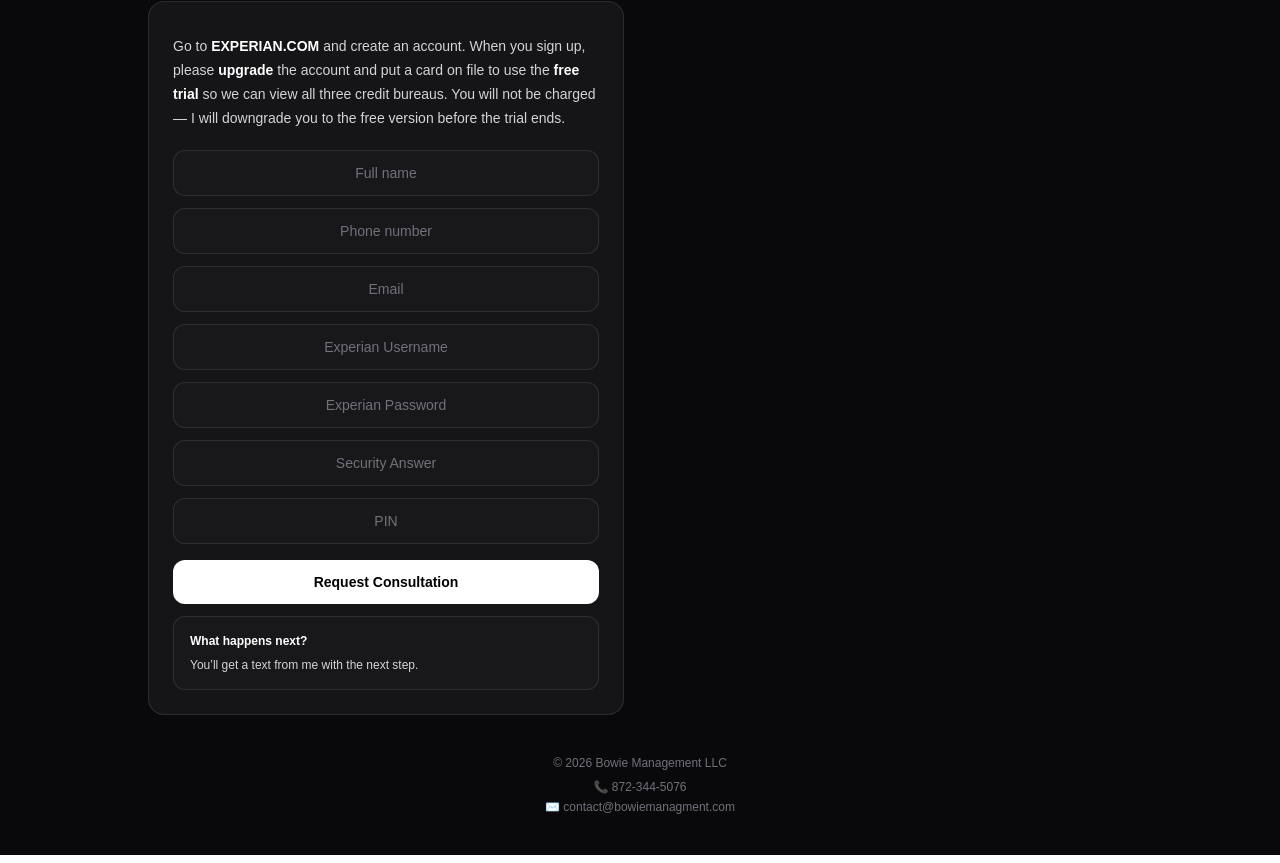
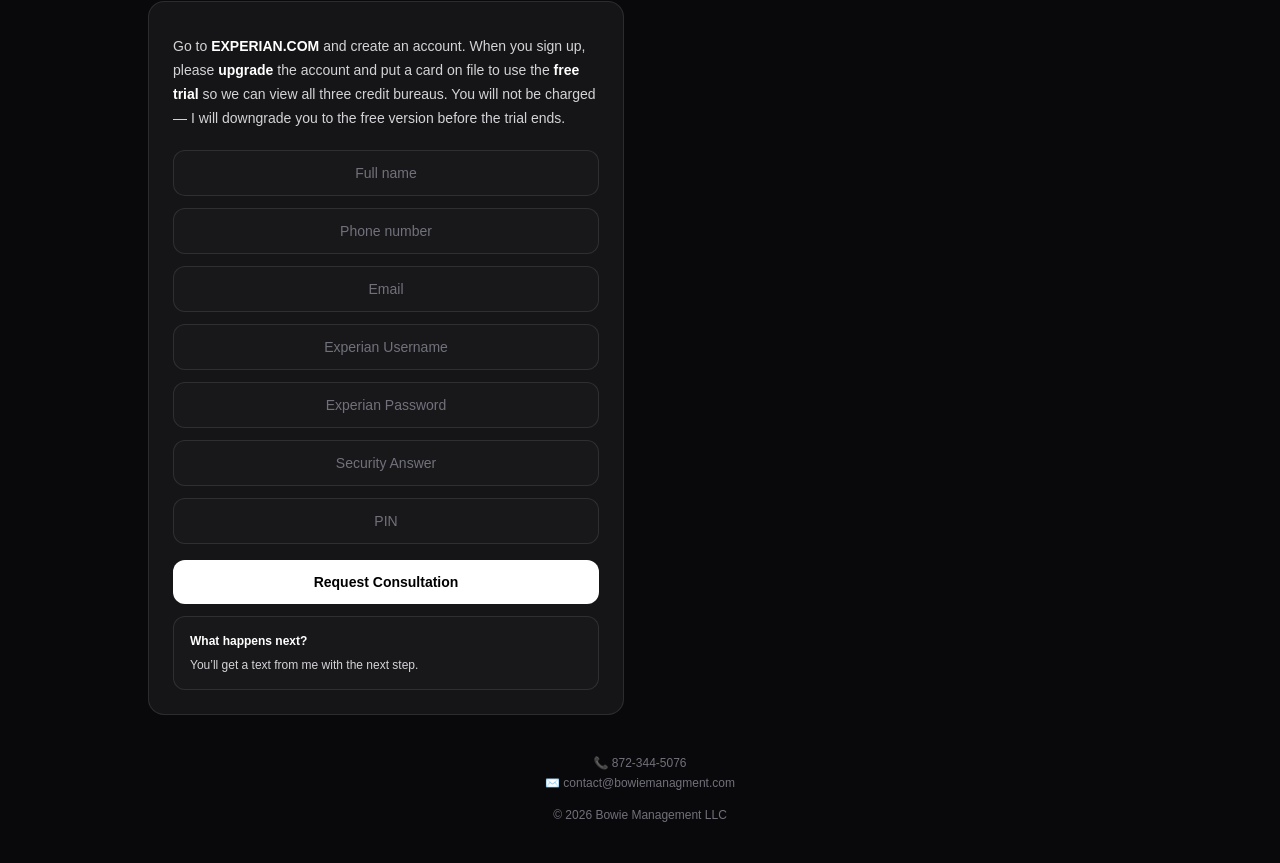
Before and after one commit to Kennybowie/Credit-repair, a Next.js app: page / in a window 1280 px wide. Shown: the part 569-1432 px from the top of the page. Built offline with nearby package versions, Linux system fonts and the light colour scheme.

Commit message:
Move copyright below contact info in footer

```diff
--- a/app/page.tsx
+++ b/app/page.tsx
@@ -131,18 +131,25 @@
 
 
         {/* Footer */}
-       <footer className="mt-10 text-center text-xs text-zinc-500">
-  <div>© {new Date().getFullYear()} Bowie Management LLC</div>
-
-  <div className="mt-2 space-y-1">
+    <footer className="mt-10 text-center text-xs text-zinc-500">
+  <div className="mb-2 space-y-1">
     <div>
-      📞 <a href="tel:8723445076" className="hover:text-white">872-344-5076</a>
+      📞 <a href="tel:8723445076" className="hover:underline">
+        872-344-5076
+      </a>
     </div>
     <div>
-      ✉️ <a href="mailto:contact@bowiemanagment.com" className="hover:text-white">
+      ✉️ <a
+        href="mailto:contact@bowiemanagment.com"
+        className="hover:underline"
+      >
         contact@bowiemanagment.com
       </a>
     </div>
+  </div>
+
+  <div className="mt-4">
+    © {new Date().getFullYear()} Bowie Management LLC
   </div>
 </footer>
       </div>
```
